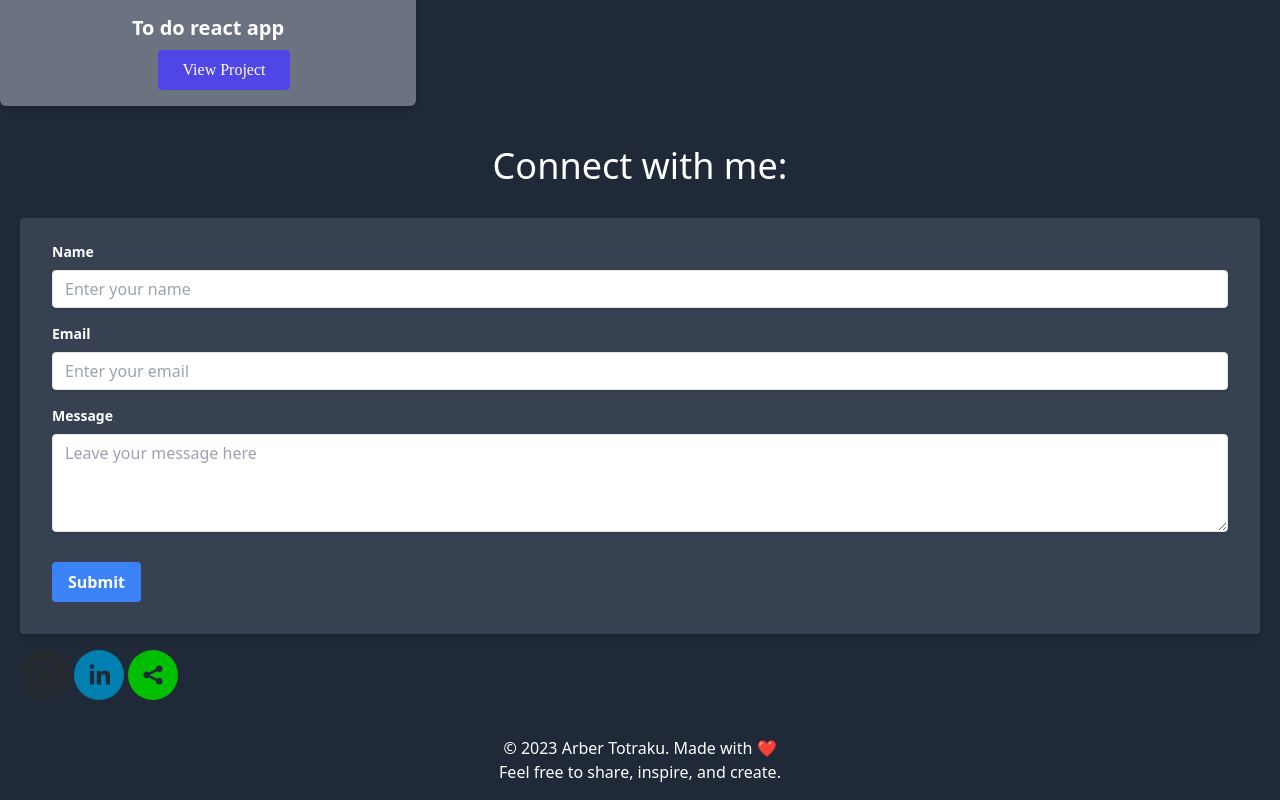
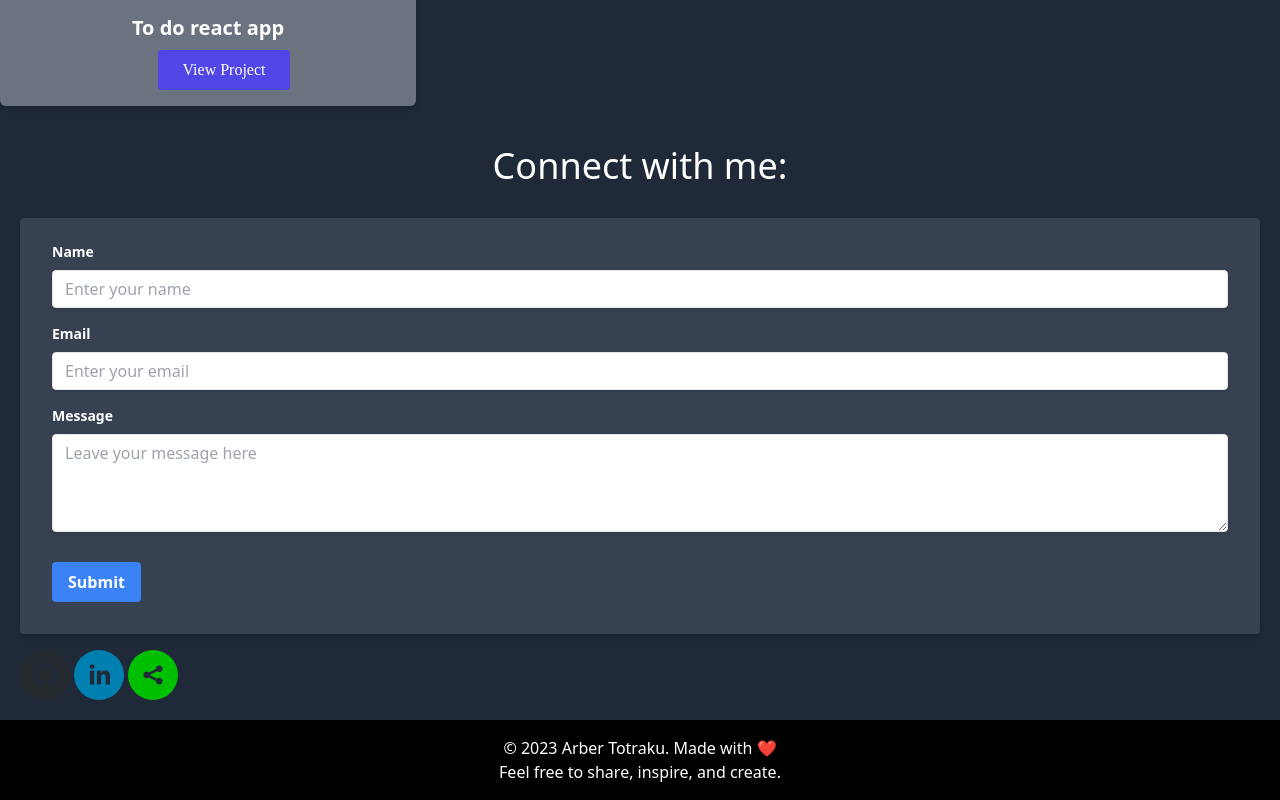
Before and after one commit to ArberTotraku/portofolio, a React (Create React App) app: page / in a window 1280 px wide. Shown: the part 3204-4004 px from the top of the page. Built offline with nearby package versions, Linux system fonts and the light colour scheme.

Commit message:
fixed number

```diff
--- a/src/pages/Contact.jsx
+++ b/src/pages/Contact.jsx
@@ -9,7 +9,7 @@ const Footer = () => {
         <Form/>
 <span> <SocialIcon url='https://github.com/arbertotraku' target='_blank'/> </span>
 <span> <SocialIcon url='https://linkedin.com/in/arbertotraku 'target='_blank'/> </span>
-<span> <SocialIcon url='https://wa.me/004917630460502' target='_blank'/> </span>
+<span> <SocialIcon url='https://wa.me/4917630460502' target='_blank'/> </span>
     </div>
   )
 }
--- a/src/pages/Footer.jsx
+++ b/src/pages/Footer.jsx
@@ -2,7 +2,7 @@ import React from 'react';
 
 function Footer() {
   return (
-    <footer className="bg-gray-800 text-white p-4 text-center">
+    <footer className="bg-black text-white p-4 text-center">
       <p>&copy; 2023 Arber Totraku. Made with ❤️</p>
       <p>Feel free to share, inspire, and create.</p>
     </footer>
```
